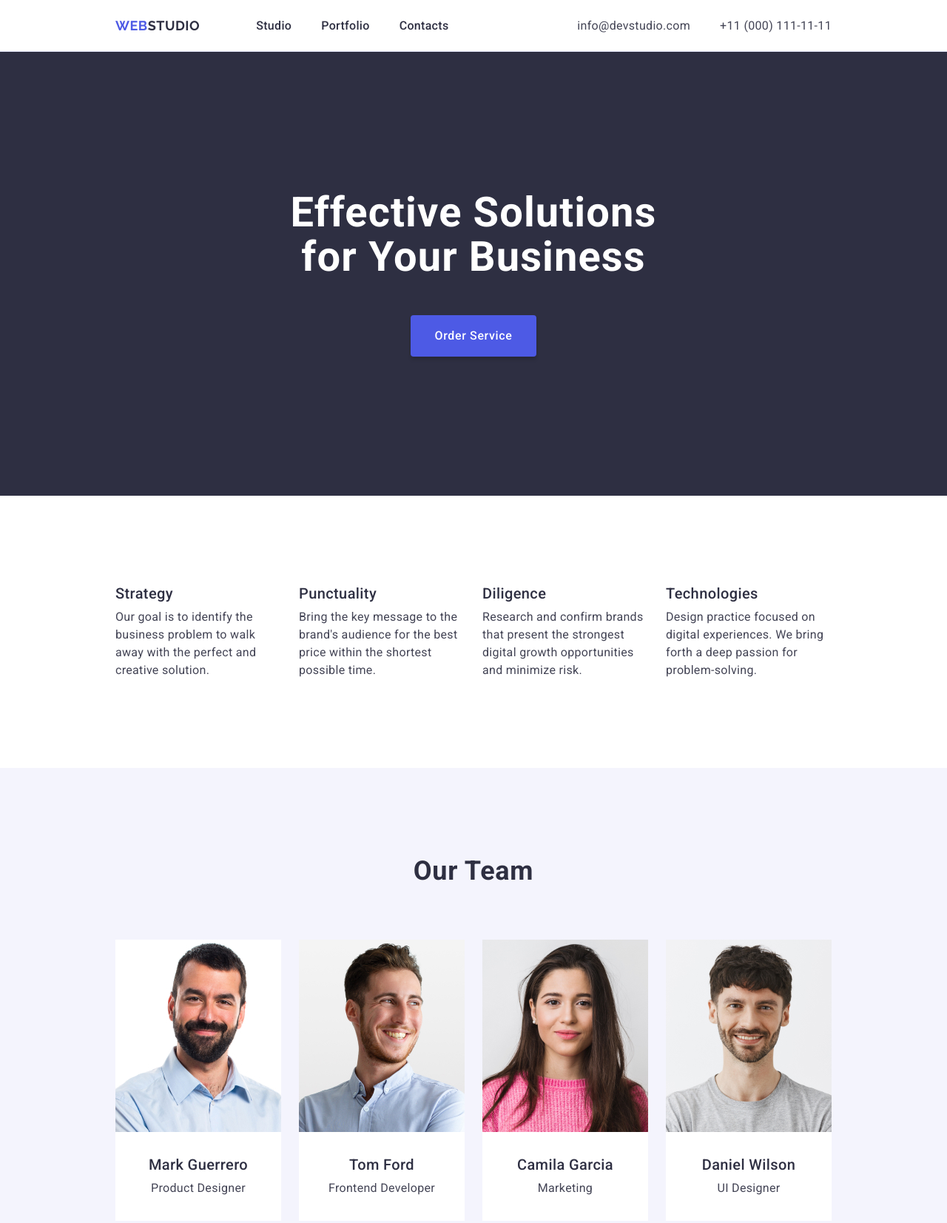
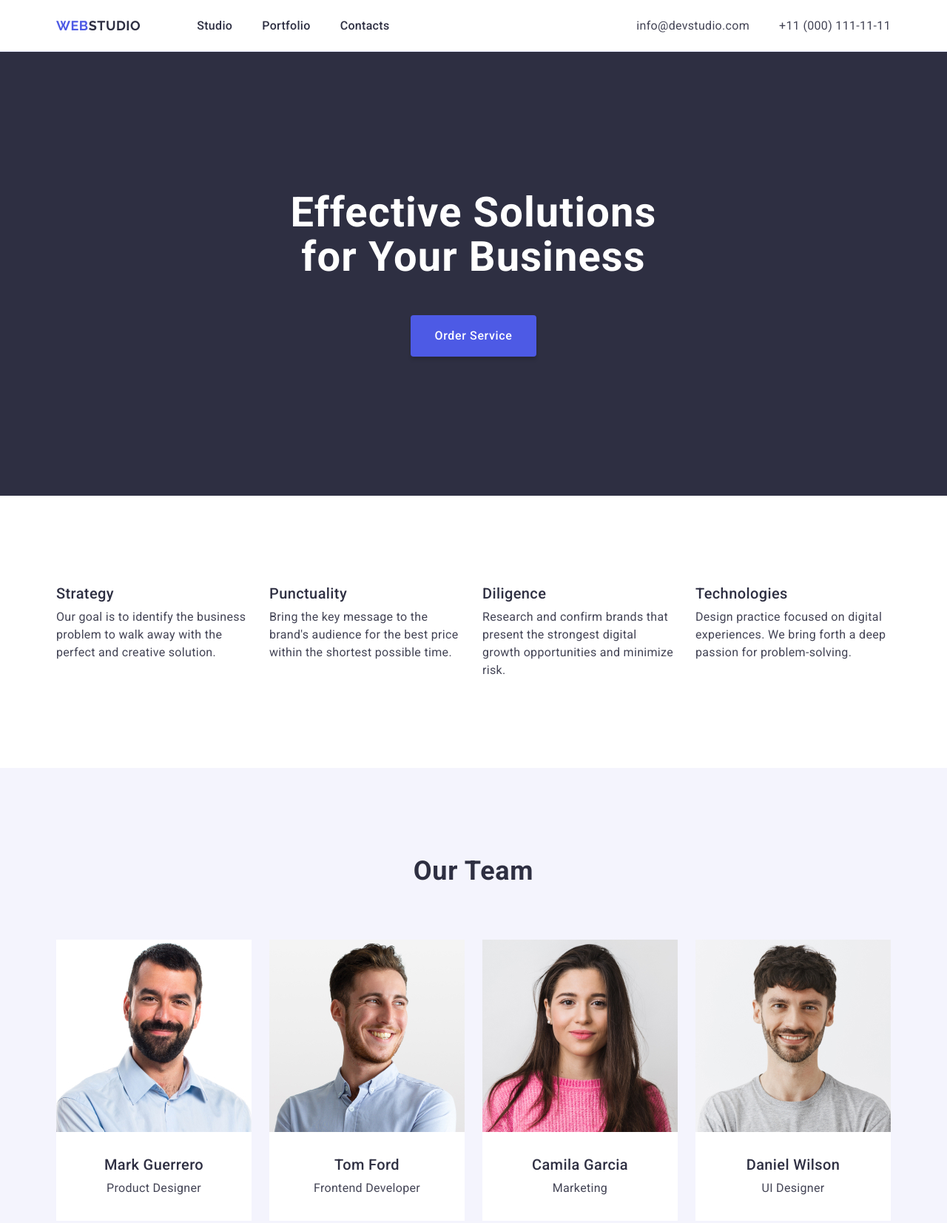
Before and after one commit to vsokolvak/goit-markup-hw-03, a plain HTML site: page index.html in a window 1280 px wide. Shown: the top 1653 px of the page at 74% size. Drawn offline with nearby package versions, Linux system fonts and the light colour scheme.

Commit message:
make changes

```diff
--- a/css/styles.css
+++ b/css/styles.css
@@ -29,9 +29,9 @@ ul {
     list-style-type: none;
 }
 
-.conteiner {
-    padding: 0 156px;
-    max-width: 1440px;
+.container {
+    padding: 0 15px;
+    width: 1158px;
     margin: 0 auto;
 }
 
@@ -50,12 +50,15 @@ ul {
 }
 
 .header {
+    border-bottom: 1px solid #E7E9FC;
+    background: #FFF;
+}
+
+.header-container {
     display: flex;
     justify-content: space-between;
     align-items: center;
     gap: 40px;
-    border-bottom: 1px solid #E7E9FC;
-    background: #FFF;
 }
 
 .header a {
--- a/index.html
+++ b/index.html
@@ -19,8 +19,9 @@
 
 <body>
 
-    <header class="header conteiner">
+    <header class="header">
 
+        <div class="header-container container">
             <nav class="header-nav">
                 <a class="header-logo" href="./index.html">
                     Web<span class="color-blue">Studio</span>
@@ -55,18 +56,22 @@
                     </li>
                 </ul>
             </address>
+        </div>
 
     </header>
 
     <main>
 
-        <section class="solution conteiner">
+        <section class="solution">
+            <div class="solution-container container">
                 <h1 class="solution-title">Effective Solutions
                     for Your Business</h1>
                 <button class="solution-button" type="button">Order Service</button>
+            </div>
         </section>
 
-        <section class="benefits conteiner">
+        <section class="benefits">
+            <div class="benefits-container container">
                 <h2 class="visually-hidden">benefits</h2>
                 <ul class="benefits-list">
                     <li class="benefits-list-item">
@@ -76,26 +81,31 @@
                     </li>
                     <li class="benefits-list-item">
                         <h3 class="benefits-content-title">Punctuality</h3>
-                    <p class="benefits-content">Bring the key message to the brand's audience for the best price within
+                        <p class="benefits-content">Bring the key message to the brand's audience for the best price
+                            within
                             the shortest possible
                             time.</p>
                     </li>
                     <li class="benefits-list-item">
                         <h3 class="benefits-content-title">Diligence</h3>
-                    <p class="benefits-content">Research and confirm brands that present the strongest digital growth
+                        <p class="benefits-content">Research and confirm brands that present the strongest digital
+                            growth
                             opportunities and minimize
                             risk.</p>
                     </li>
                     <li class="benefits-list-item">
                         <h3 class="benefits-content-title">Technologies</h3>
-                    <p class="benefits-content">Design practice focused on digital experiences. We bring forth a deep
+                        <p class="benefits-content">Design practice focused on digital experiences. We bring forth a
+                            deep
                             passion for
                             problem-solving.</p>
                     </li>
                 </ul>
+            </div>
         </section>
 
-        <section class="team conteiner">
+        <section class="team">
+            <div class="team-container container">
                 <h2 class="team-title">Our Team</h2>
                 <ul class="team-list">
                     <li class="team-item">
@@ -119,9 +129,11 @@
                         <p class="team-list-text">UI Designer</p>
                     </li>
                 </ul>
+            </div>
         </section>
 
-        <section class="portfolio conteiner">
+        <section class="portfolio">
+            <div class="portfolio-container container">
                 <h2 class="portfolio-title">Our Portfolio</h2>
                 <ul class="portfolio-list">
                     <li class="portfolio-list-item">
@@ -139,8 +151,8 @@
                     </li>
 
                     <li class="portfolio-list-item">
-                    <img src="./images/ourPortfolio/meditationapp.jpg" alt="Meditation App project photo" width="360"
-                        height="300">
+                        <img src="./images/ourPortfolio/meditationapp.jpg" alt="Meditation App project photo"
+                            width="360" height="300">
                         <h3 class="portfolio-item-title">Meditation App</h3>
                         <p class="portfolio-item-text">App</p>
                     </li>
@@ -153,30 +165,34 @@
                     </li>
 
                     <li class="portfolio-list-item">
-                    <img src="./images/ourPortfolio/screenillustrations.jpg" alt="Screen Illustrations project photo"
-                        width="360" height="300">
+                        <img src="./images/ourPortfolio/screenillustrations.jpg"
+                            alt="Screen Illustrations project photo" width="360" height="300">
                         <h3 class="portfolio-item-title">Screen Illustrations</h3>
                         <p class="portfolio-item-text">Design</p>
                     </li>
 
                     <li class="portfolio-list-item">
-                    <img src="./images/ourPortfolio/onlinecourses.jpg" alt="Online Courses project photo" width="360"
-                        height="300">
+                        <img src="./images/ourPortfolio/onlinecourses.jpg" alt="Online Courses project photo"
+                            width="360" height="300">
                         <h3 class="portfolio-item-title">Online Courses</h3>
                         <p class="portfolio-item-text">Marketing</p>
                     </li>
 
                 </ul>
+            </div>
         </section>
 
     </main>
 
-    <footer class="pagefooter conteiner">
+    <footer class="pagefooter">
+        <div class="pagefooter-container container">
             <a class="footer-logo" href="./index.html">
                 Web<span class="color-white">Studio</span>
             </a>
-        <p class="pagefooter-text">Increase the flow of customers and sales for your business with digital marketing &
+            <p class="pagefooter-text">Increase the flow of customers and sales for your business with digital marketing
+                &
                 growth solutions.</p>
+        </div>
     </footer>
 
 </body>
```
Lines whose indentation alone changed are shown as unchanged.
